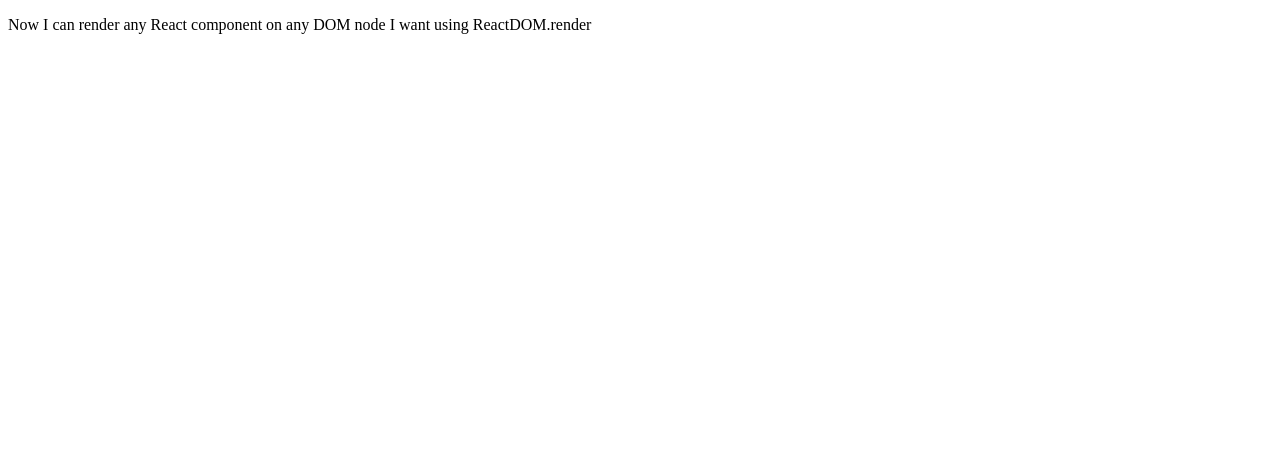
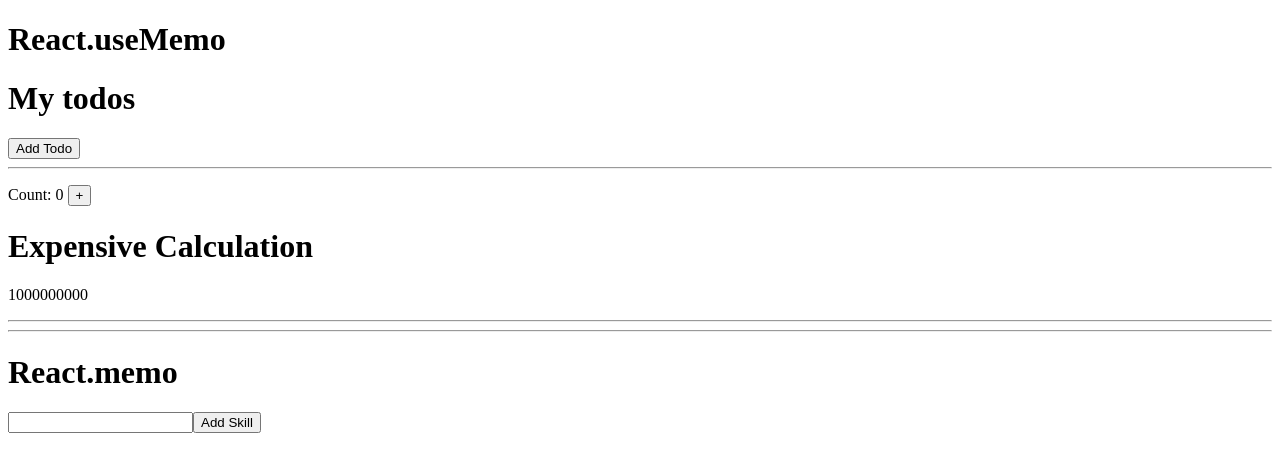
Before and after one commit to acciojob/react-memo-Pk9697, a React app: page / in a window 1280 px wide. Shown: the top 472 px of the page. Built offline with nearby package versions, Linux system fonts and the light colour scheme.

Commit message:
Complete assignment

```diff
--- a/src/components/App.js
+++ b/src/components/App.js
@@ -1,12 +1,69 @@
-import React from 'react'
+import React, { useMemo, useState } from 'react'
 
 function App() {
+	const [todos, setTodos] = useState([])
+	const [count, setCount] = useState(0)
+	const [tasks, setTasks] = useState([])
+	const [task, setTask] = useState('')
+	const expensiveCalculation = useMemo(() => {
+		return 1000000000
+	}, [])
+
+	const handleSubmit = (e) => {
+		e.preventDefault()
+		setTasks((prev) => [...prev, task])
+		setTask('')
+	}
+
 	return (
-		<div>
+		<div id='main'>
+			<h1>React.useMemo</h1>
+			<h1>My todos</h1>
+			<ul>
+				{todos.map((todo, index) => (
+					<li key={index}>{todo}</li>
+				))}
+			</ul>
+			<button
+				id='add-todo-btn'
+				onClick={() => setTodos((prev) => [...prev, 'New Todo'])}
+			>
+				Add Todo
+			</button>
+			<hr />
 			<p>
-				Now I can render any React component on any DOM node I want using
-				ReactDOM.render
+				Count: {count}{' '}
+				<button id='incr-cnt' onClick={() => setCount(count + 1)}>
+					+
+				</button>
 			</p>
+
+			<h1>Expensive Calculation</h1>
+			<p>{expensiveCalculation}</p>
+			<hr />
+			<hr />
+			<h1>React.memo</h1>
+			<form onSubmit={handleSubmit}>
+				<input
+					id='skill-input'
+					type='text'
+					value={task}
+					onChange={(e) => setTask(e.target.value)}
+					required
+					minLength='5'
+				/>
+				<button
+					id='add-skill-btn'
+					// onClick={() => setTasks((prev) => [...prev, task])}
+				>
+					Add Skill
+				</button>
+			</form>
+			<ul>
+				{tasks.map((task, index) => (
+					<li key={index}>{task}</li>
+				))}
+			</ul>
 		</div>
 	)
 }
```
